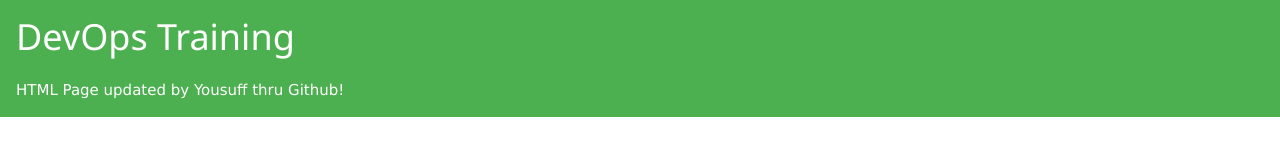
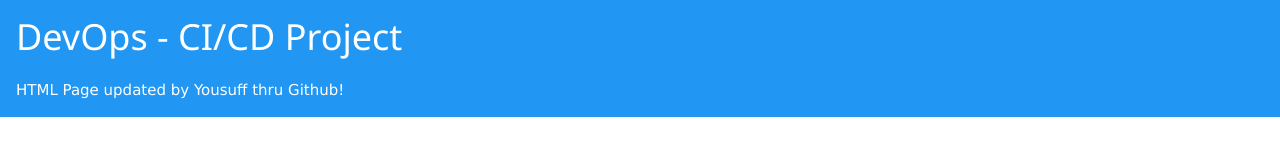
Before and after one commit to myousuff85/mybank, a plain HTML site: page index.html in a window 1280 px wide. Drawn offline with nearby package versions, Linux system fonts and the light colour scheme.

Commit message:
Update1 index.html

```diff
--- a/index.html
+++ b/index.html
@@ -3,8 +3,8 @@
 <link rel="stylesheet" href="https://www.w3schools.com/w3css/4/w3.css">
 <body>
 
-<div class="w3-container w3-green">
-  <h1>DevOps Training</h1>
+<div class="w3-container w3-blue">
+  <h1>DevOps - CI/CD Project</h1>
   <p>HTML Page updated by Yousuff thru Github!</p>
 </div>
 
```
